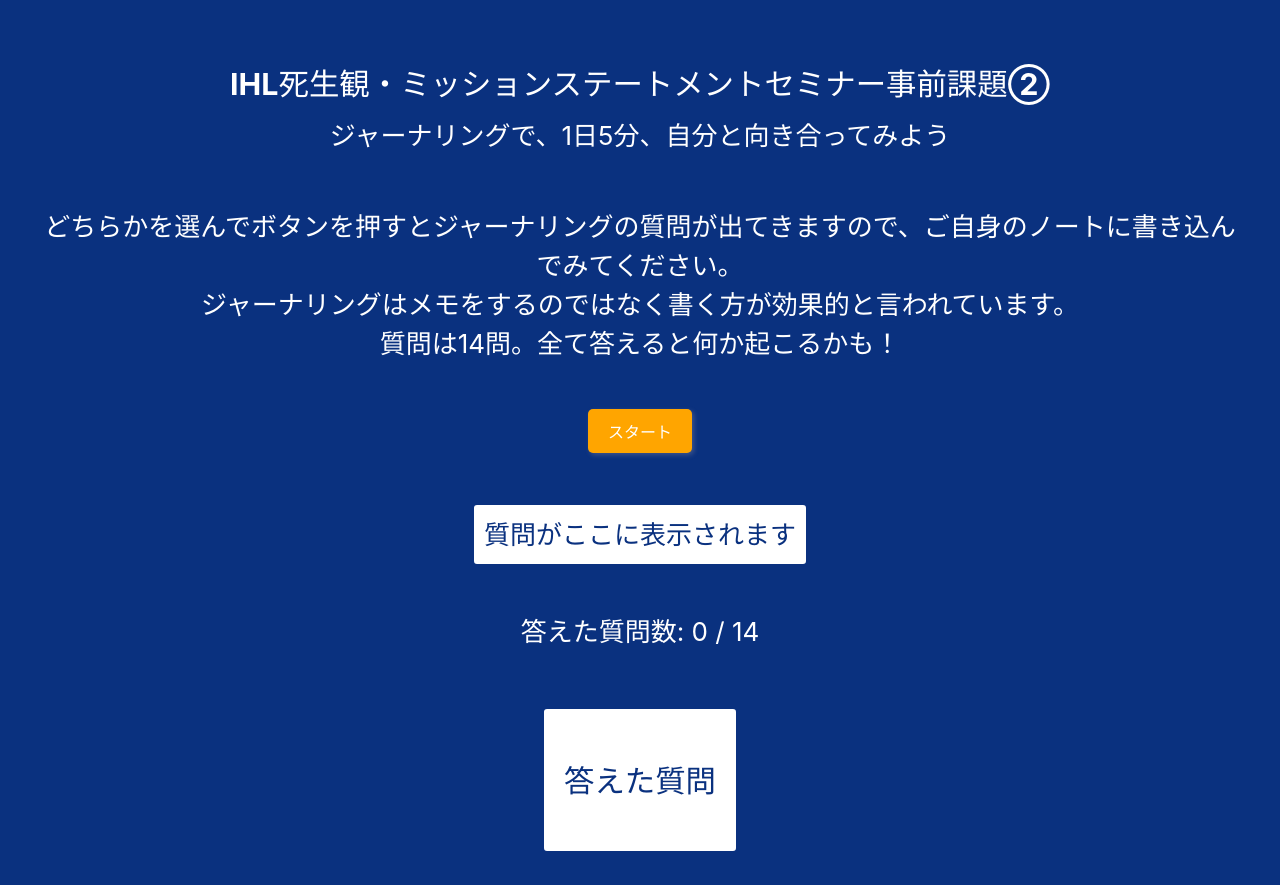
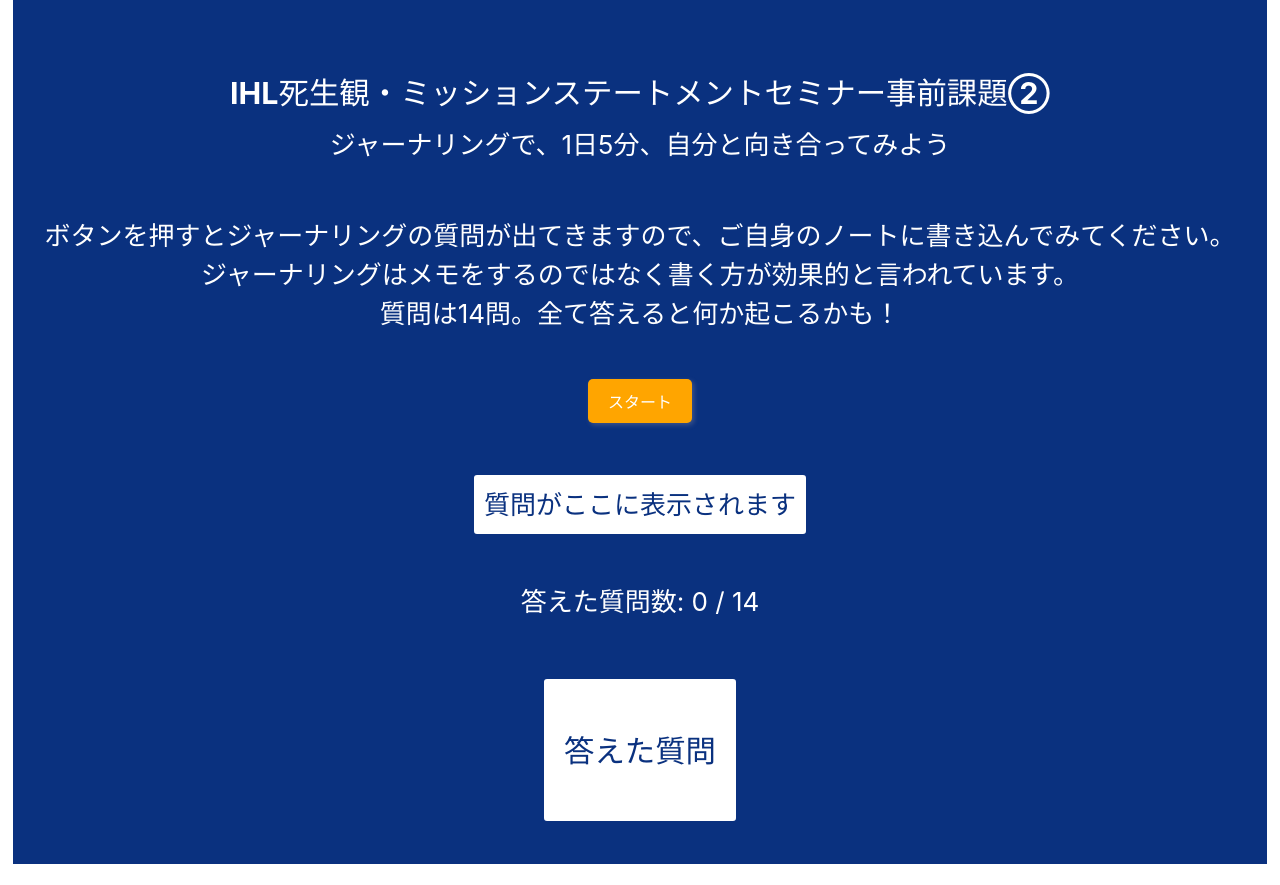
Before and after one commit to yokokada/shiseikan, a React (Vite) app: page / in a window 1280 px wide. After the commit the page ends 864 px from the top, so only its background shows below. Built offline with nearby package versions, Linux system fonts and the light colour scheme.

Commit message:
文言変更

```diff
--- a/src/App.jsx
+++ b/src/App.jsx
@@ -82,7 +82,7 @@
       <header className="App-header">
         <h3>IHL死生観・ミッションステートメントセミナー事前課題②</h3>
         <p>ジャーナリングで、1日5分、自分と向き合ってみよう</p>
-        <p>どちらかを選んでボタンを押すとジャーナリングの質問が出てきますので、ご自身のノートに書き込んでみてください。<br />ジャーナリングはメモをするのではなく書く方が効果的と言われています。<br />質問は14問。全て答えると何か起こるかも！</p>
+        <p>ボタンを押すとジャーナリングの質問が出てきますので、ご自身のノートに書き込んでみてください。<br />ジャーナリングはメモをするのではなく書く方が効果的と言われています。<br />質問は14問。全て答えると何か起こるかも！</p>
 
         <button className='start-button' onClick={getRandomQuestion}>{buttonText}</button>
 
```
